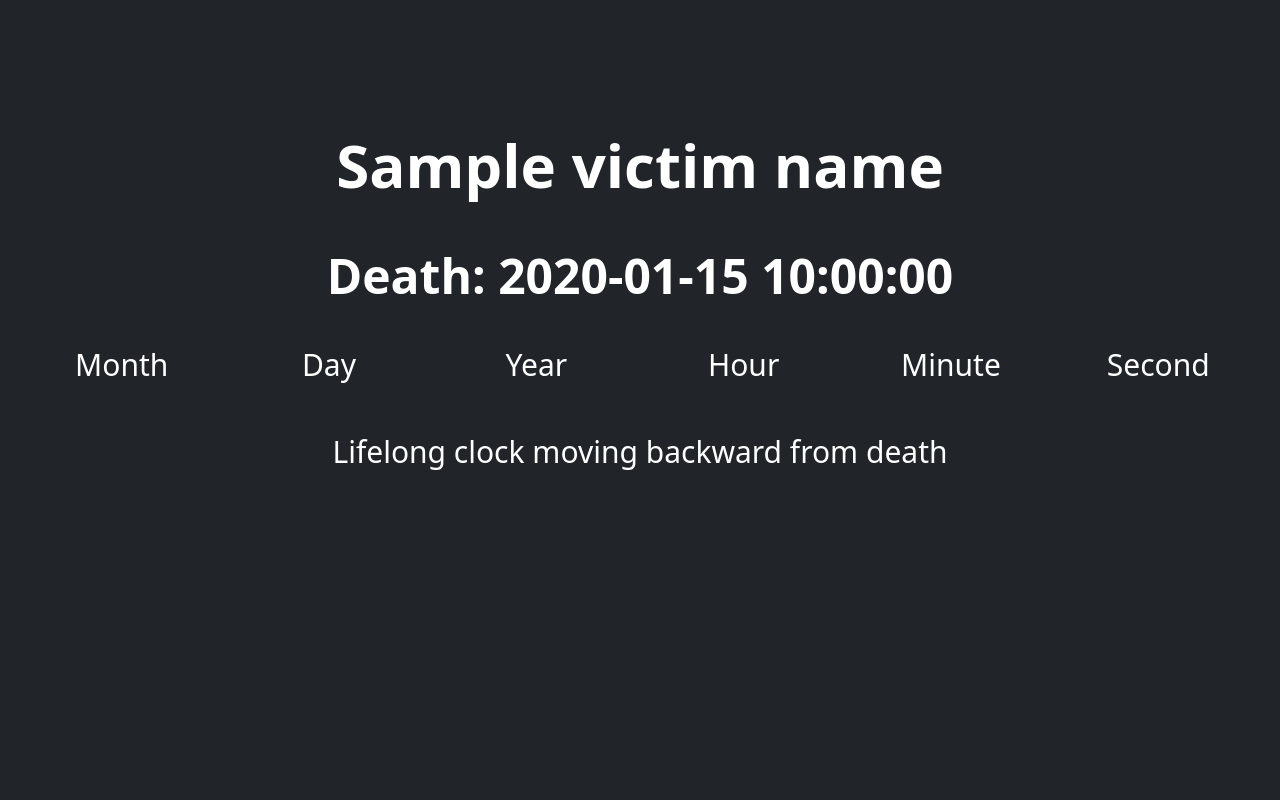
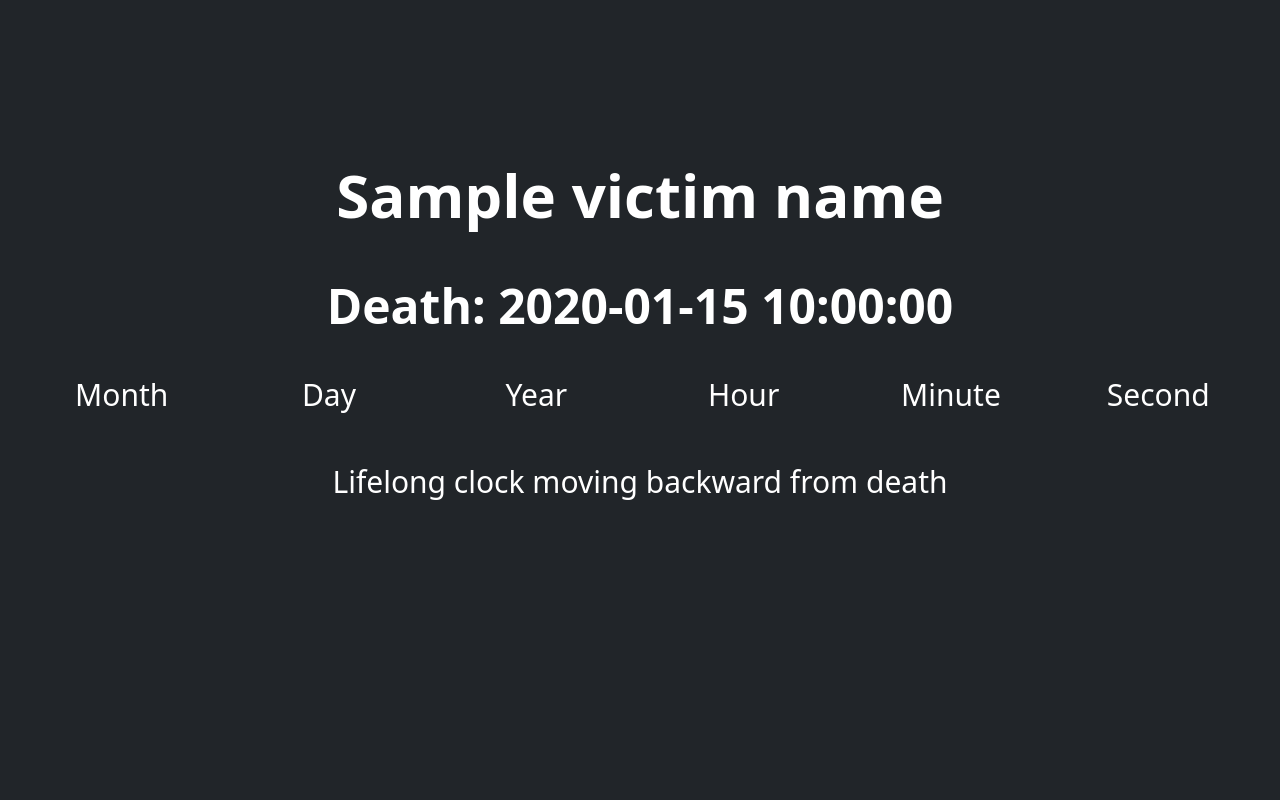
Before and after one commit to paul-jean/black-lives-matter, a Flask app: template templates/detail.html in a window 1280 px wide. Run offline with Flask 2, Linux system fonts and the light colour scheme; the template is opened without the code that fills it: most values are stand-ins (such as "Sample title", 1, 10 or a date in 2020); data that the repository does not hold is empty; some libraries are stand-ins or nearby versions.

Commit message:
Enable vertical scroll on index page. Increase headroom margin

```diff
--- a/client/static/css/styles.css
+++ b/client/static/css/styles.css
@@ -3,6 +3,7 @@
 html {
     position: relative;
     min-height: 100%;
+    overflow: scroll;
 }
 
 body {
@@ -39,5 +40,5 @@ body {
 }
 
 .big-top-margin {
-    margin-top: 80px;
+    margin-top: 100px;
 }
```
